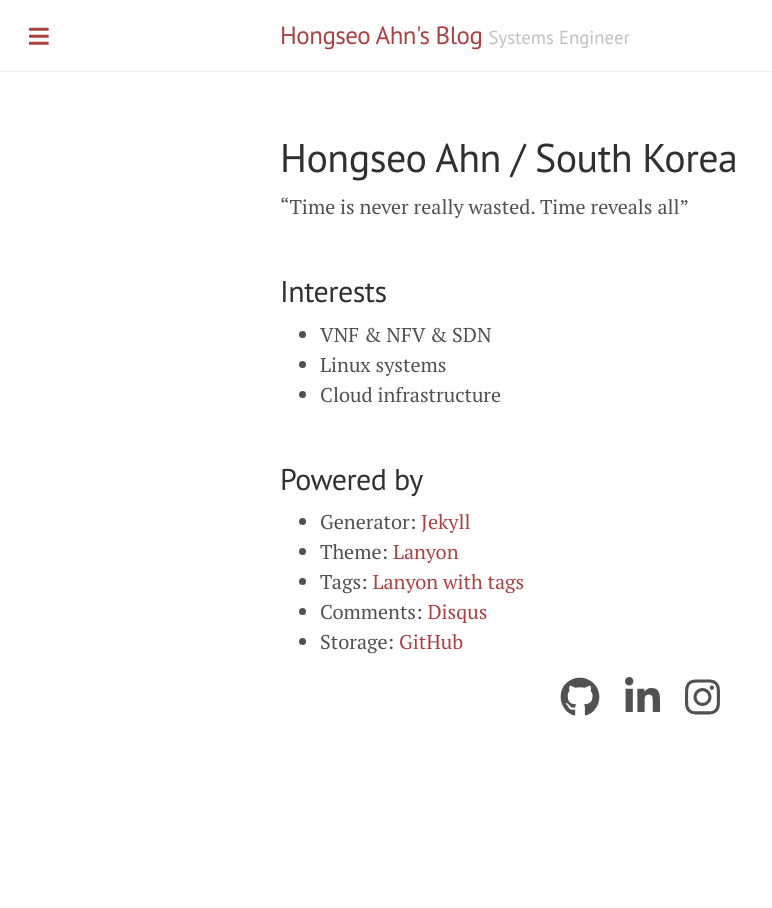
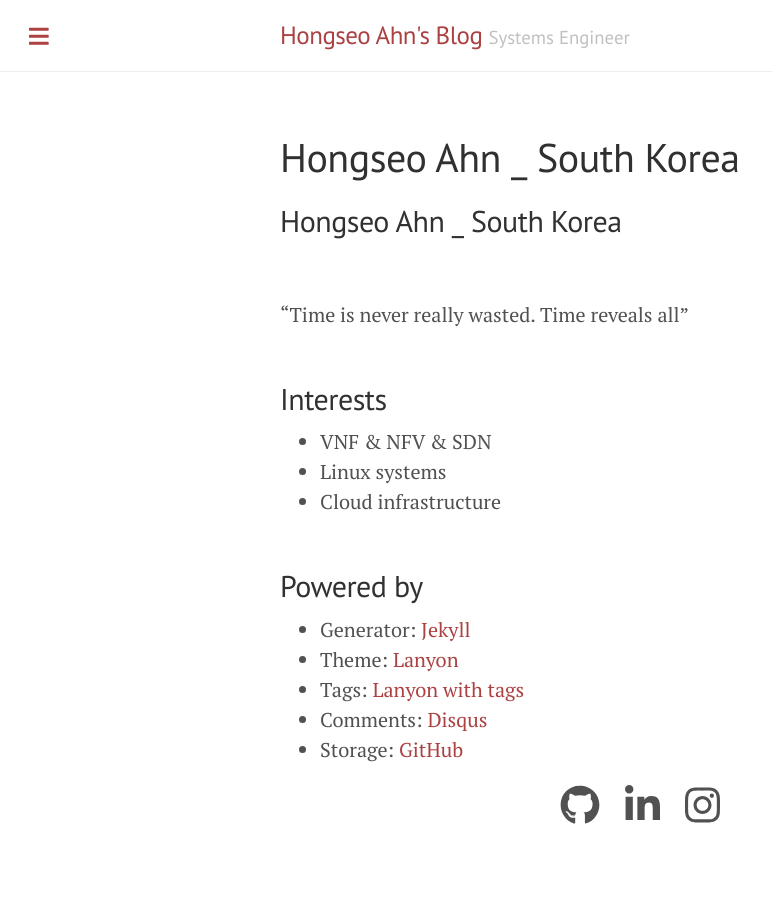
Before and after one commit to Honser/honser.github.io, a Jekyll site: the page built from about.md, in a window 1280 px wide. Shown: the whole page, without its empty margins (0-772 px from the left). Built offline with Jekyll 4.4.1, drawn with Linux system fonts in a browser that asks for light colours; nearby versions of some CDN libraries; comment, search, counter and statistics services are not loaded; our own code applies the rules of GitHub Pages for plain Markdown files.

Commit message:
edit about.md

```diff
--- a/about.md
+++ b/about.md
@@ -1,7 +1,9 @@
 ---
 layout: page
-title: Hongseo Ahn / South Korea
+title:
 ---
+## Hongseo Ahn _ South Korea
+<br>
 
 "Time is never really wasted. Time reveals all"
 <br>
```
